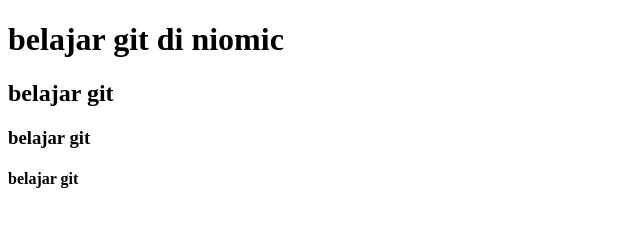
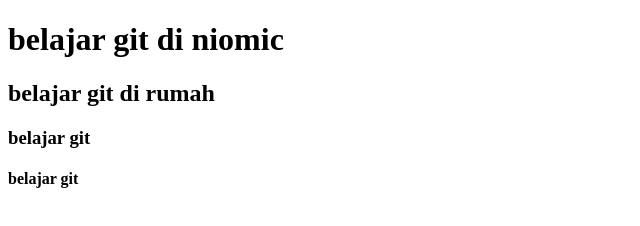
Before and after one commit to yosuayos/git-repo, a plain HTML site: page index.html in a window 1280 px wide. Shown: the whole page, without its empty margins (0-640 px from the left). Drawn offline with Linux system fonts and the light colour scheme.

Commit message:
ganti wording element h2

```diff
--- a/index.html
+++ b/index.html
@@ -8,7 +8,7 @@
 </head>
 <body>
     <h1>belajar git di niomic</h1>
-    <h2>belajar git</h2>
+    <h2>belajar git di rumah</h2>
     <h3>belajar git</h3>
     <h4>belajar git</h4>
 </body>
```
